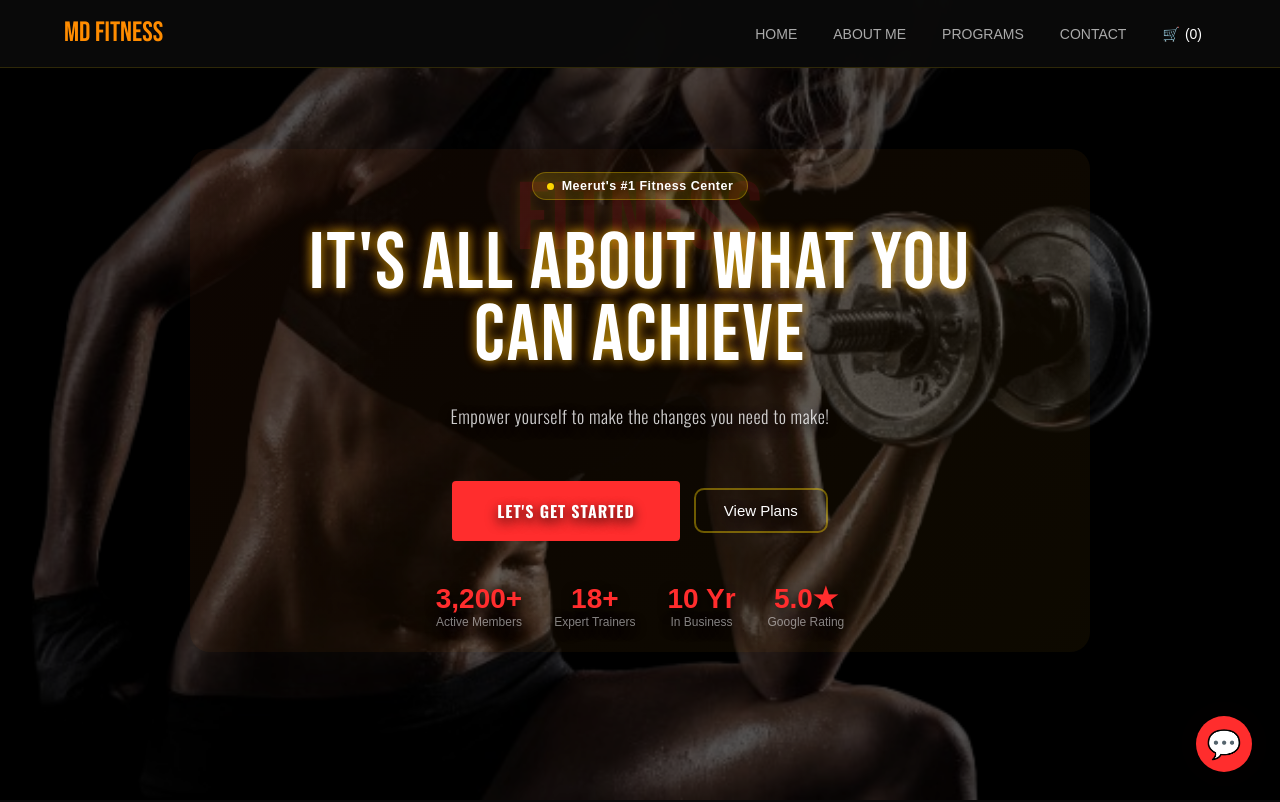
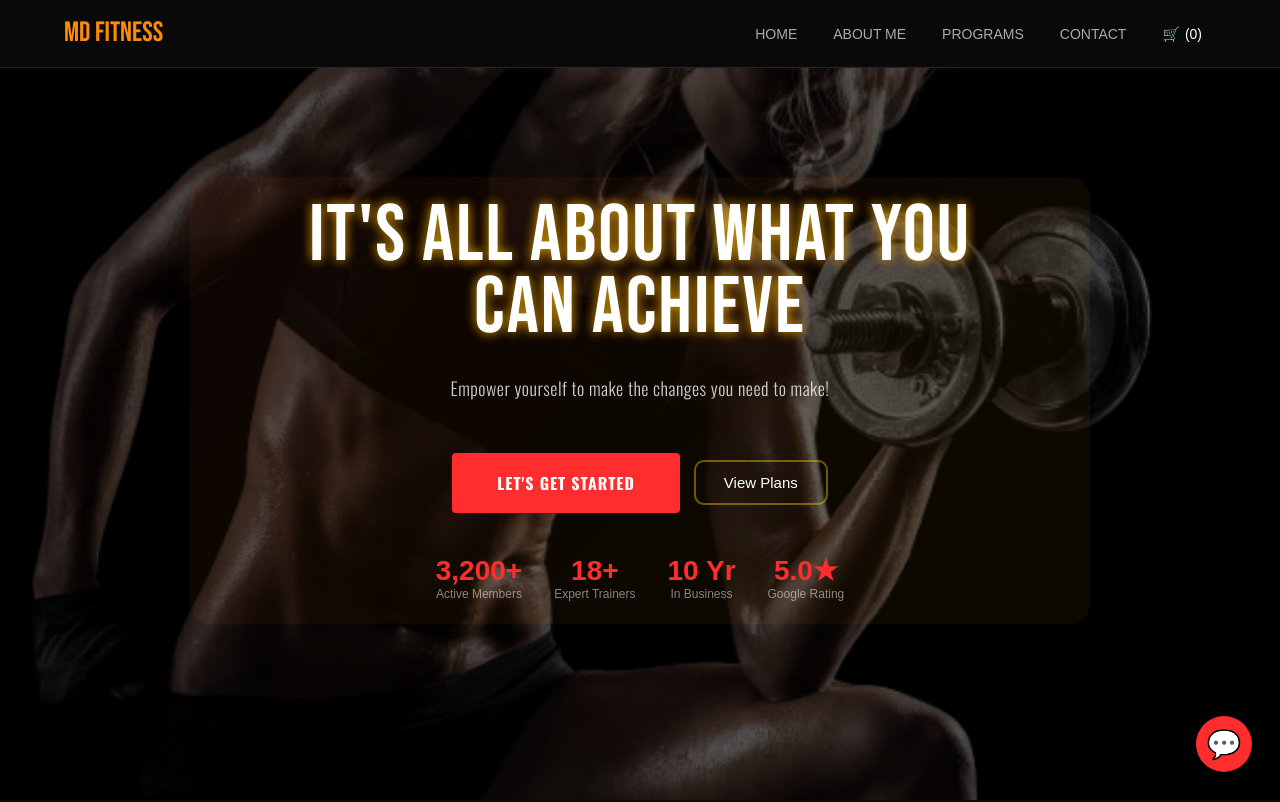
Before and after one commit to kunixx976/FITNESS_GYM_WEBPAGE, a website: page index.html in a window 1280 px wide. Shown: the top 802 px of the page. Drawn offline with nearby package versions, Linux system fonts and the light colour scheme.

Commit message:
Remove hero badge and text glow effect

```diff
--- a/index.html
+++ b/index.html
@@ -178,7 +178,6 @@
             padding: 0;
             width: 100%;
             max-width: 900px;
-            text-shadow: 0 4px 12px rgba(0, 0, 0, 0.9);
             display: flex;
             flex-direction: column;
             align-items: center;
@@ -2297,13 +2296,7 @@
     <!-- HERO -->
     <section class="hero">
         <div class="hero-left">
-            <div class="hero-badge">
-                <span class="hero-badge-dot"></span>Meerut's #1 Fitness Center
-            </div>
-
             <h1 class="hero-title" style="position: relative;">
-                <span
-                    style="position: absolute; top: -50px; left: 50%; transform: translateX(-50%); opacity: 0.15; font-size: 1.2em; z-index: -1;">FITNESS</span>
                 IT'S ALL ABOUT WHAT YOU<br>
                 CAN ACHIEVE
             </h1>
```
